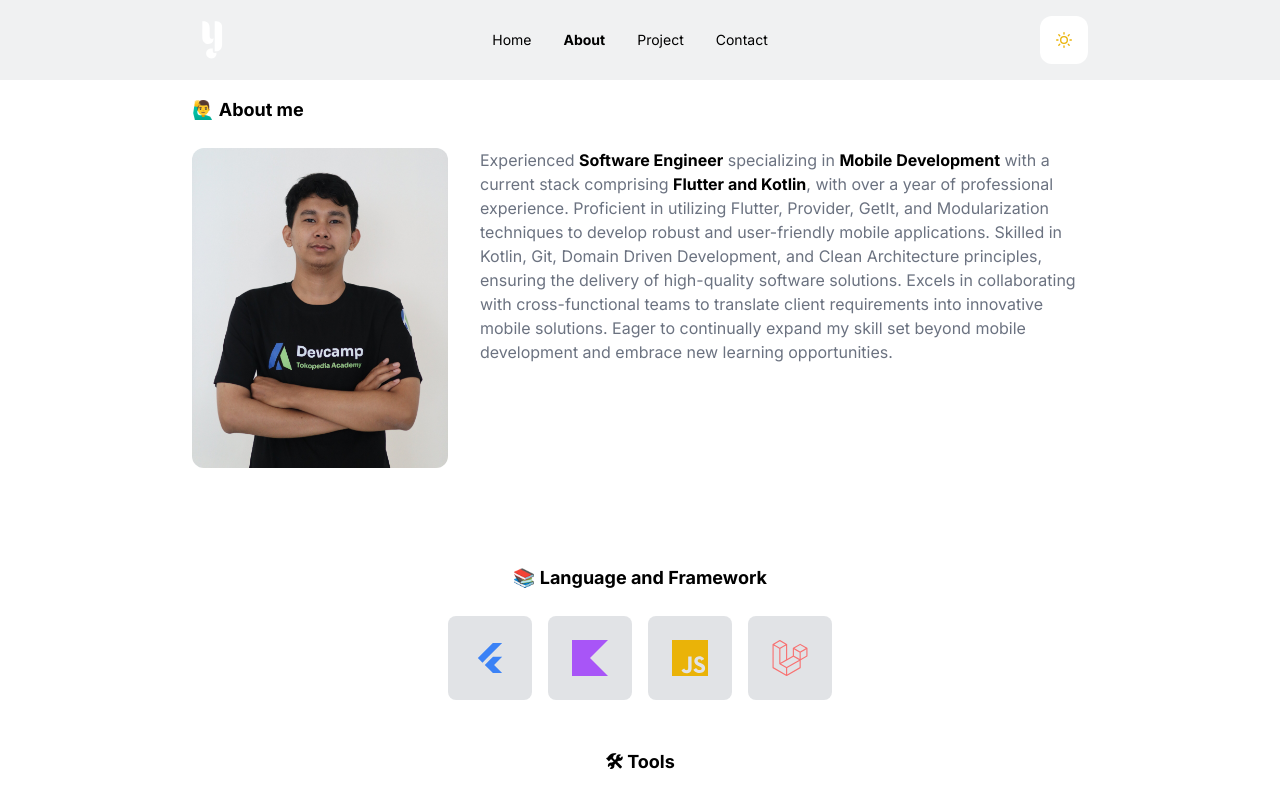
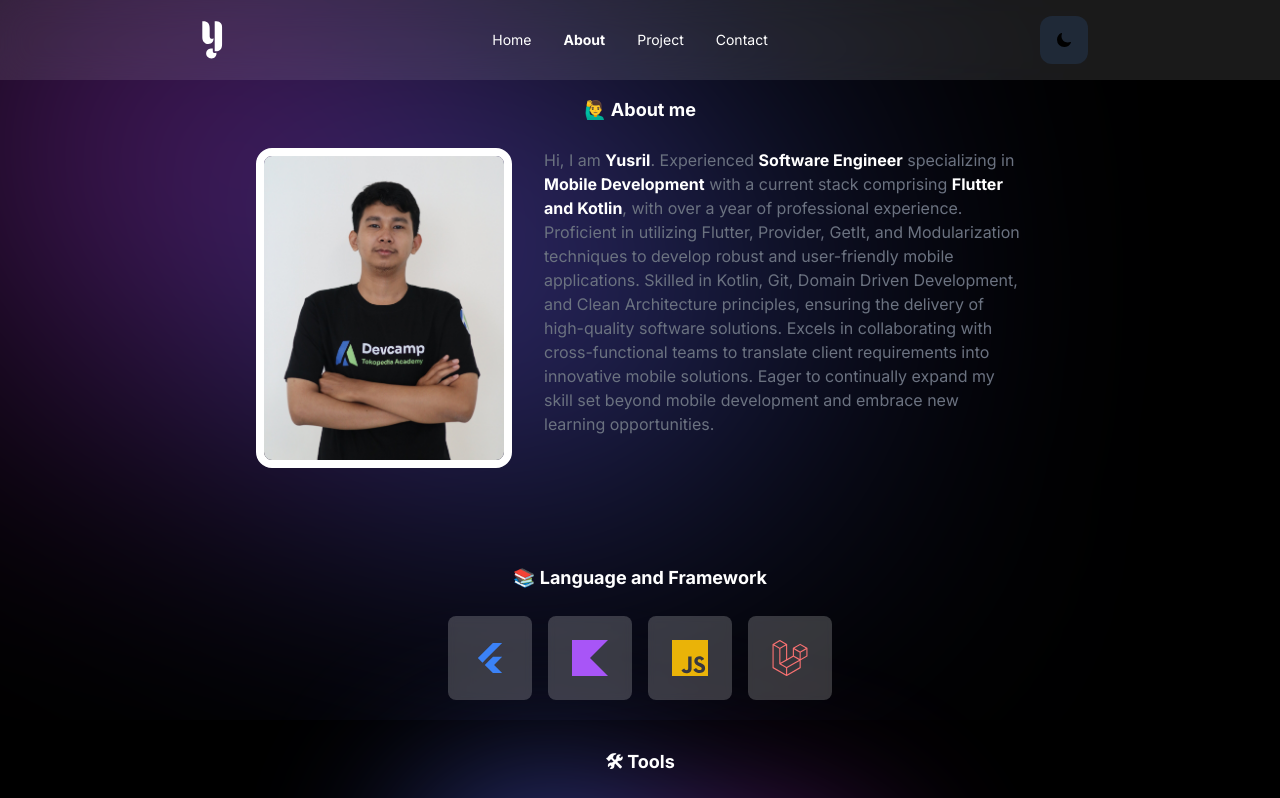
Before and after one commit to yysrll/personal_nextjs, a Next.js app: page /about in a window 1280 px wide. Shown: the top 798 px of the page. Built offline with nearby package versions, Linux system fonts and the light colour scheme.

Commit message:
refactor: change layouting and background

```diff
--- a/components/Theme.tsx
+++ b/components/Theme.tsx
@@ -4,7 +4,7 @@ import { ThemeProvider } from "next-themes";
 
 export default function Theme({ children }: { children: React.ReactNode }) {
   return (
-    <ThemeProvider attribute="class" defaultTheme="system">
+    <ThemeProvider attribute="class" defaultTheme="dark">
       {children}
     </ThemeProvider>
   );
--- a/components/TopNav.tsx
+++ b/components/TopNav.tsx
@@ -9,7 +9,7 @@ export default function TopNav() {
   const path = usePathname();
 
   return (
-    <nav className="fixed top-0 flex h-16 w-full items-center justify-between bg-gray-500/10 px-12 backdrop-blur-lg md:px-32 lg:h-20 lg:px-48 dark:bg-white/20">
+    <nav className="fixed top-0 flex h-16 w-full items-center justify-between bg-gray-500/10 px-12 backdrop-blur-lg md:px-32 lg:h-20 lg:px-48 dark:bg-white/10">
       <div className="relative h-6 w-6 md:h-8 md:w-8 lg:h-10 lg:w-10">
         <Image src="/icon-white.svg" alt="Icon" fill />
       </div>
--- a/src/app/about/_components/Experiences.tsx
+++ b/src/app/about/_components/Experiences.tsx
@@ -2,7 +2,7 @@ import Image from "next/image";
 
 export default function Experiences() {
   return (
-    <div className="mt-24">
+    <div className="mt-24 max-w-[600px]">
       <h2 className="text-center text-lg font-bold text-black dark:text-white">
         👨‍💻 Experiences
       </h2>
--- a/src/app/about/_components/ProfileSummary.tsx
+++ b/src/app/about/_components/ProfileSummary.tsx
@@ -2,22 +2,25 @@ import Image from "next/image";
 
 export default function ProfileSummary() {
   return (
-    <div className="">
-      <h2 className="text-lg font-bold text-black dark:text-white">
+    <div className="flex items-center justify-center">
+      <div className="max-w-[768px]">
+        <h2 className="text-center text-lg font-bold text-black dark:text-white">
           🙋‍♂️ About me
         </h2>
         <div className="mt-6 flex flex-col items-center justify-center gap-8 md:flex-row md:items-start">
-        <div className="relative aspect-[4/5] w-full max-w-64 md:w-64 md:flex-none">
+          <div className="relative aspect-[4/5] w-full max-w-64 rounded-2xl border-8 border-white md:w-64 md:flex-none">
             <Image
               src="/me-full.jpg"
               alt="Me"
               fill
               style={{ objectFit: "cover" }}
-            className="rounded-xl"
+              className="rounded-lg"
             />
           </div>
-        <p className="text-gray-500 md:flex-grow dark:text-gray-500">
-          Experienced{" "}
+          <p className="text-gray-500 dark:text-gray-500 md:flex-grow">
+            Hi, I am{" "}
+            <span className="font-bold text-black dark:text-white">Yusril</span>
+            . Experienced{" "}
             <span className="font-bold text-black dark:text-white">
               Software Engineer
             </span>{" "}
@@ -30,16 +33,17 @@ export default function ProfileSummary() {
               {" "}
               Flutter and Kotlin
             </span>
-          , with over a year of professional experience. Proficient in utilizing
-          Flutter, Provider, GetIt, and Modularization techniques to develop
-          robust and user-friendly mobile applications. Skilled in Kotlin, Git,
-          Domain Driven Development, and Clean Architecture principles, ensuring
-          the delivery of high-quality software solutions. Excels in
-          collaborating with cross-functional teams to translate client
-          requirements into innovative mobile solutions. Eager to continually
-          expand my skill set beyond mobile development and embrace new learning
-          opportunities.
+            , with over a year of professional experience. Proficient in
+            utilizing Flutter, Provider, GetIt, and Modularization techniques to
+            develop robust and user-friendly mobile applications. Skilled in
+            Kotlin, Git, Domain Driven Development, and Clean Architecture
+            principles, ensuring the delivery of high-quality software
+            solutions. Excels in collaborating with cross-functional teams to
+            translate client requirements into innovative mobile solutions.
+            Eager to continually expand my skill set beyond mobile development
+            and embrace new learning opportunities.
           </p>
+        </div>
       </div>
     </div>
   );
--- a/src/app/about/page.tsx
+++ b/src/app/about/page.tsx
@@ -4,10 +4,14 @@ import Skill from "./_components/Skiil";
 
 export default function Page() {
   return (
-    <div className="px-12 pt-24 md:px-32 lg:px-48">
-      <ProfileSummary />
-      <Skill />
-      <Experiences />
+    <div className="bg-hero-pattern-top bg-no-repeat">
+      <div className="bg-hero-pattern-full bg-center bg-no-repeat">
+        <div className="flex flex-col items-center px-12 pt-24 md:px-32 lg:px-48">
+          <ProfileSummary />
+          <Skill />
+          <Experiences />
+        </div>
+      </div>
     </div>
   );
 }
--- a/tailwind.config.ts
+++ b/tailwind.config.ts
@@ -17,6 +17,7 @@ const config: Config = {
         'hero-pattern': "url('/background/bbblurry-blue.svg')",
         'hero-pattern-full': "url('/background/bbblurry-blue-full.svg')",
         'hero-pattern-bottom': "url('/background/bbblurry-blue-bottom.svg')",
+        'hero-pattern-top': "url('/background/bbblurry-blue-top.svg')",
       },
     },
   },
```
Also changed, not shown: public/background/bbblurry-blue-full.svg, public/background/bbblurry-blue-top.svg (added). Lines whose indentation alone changed are shown as unchanged.
